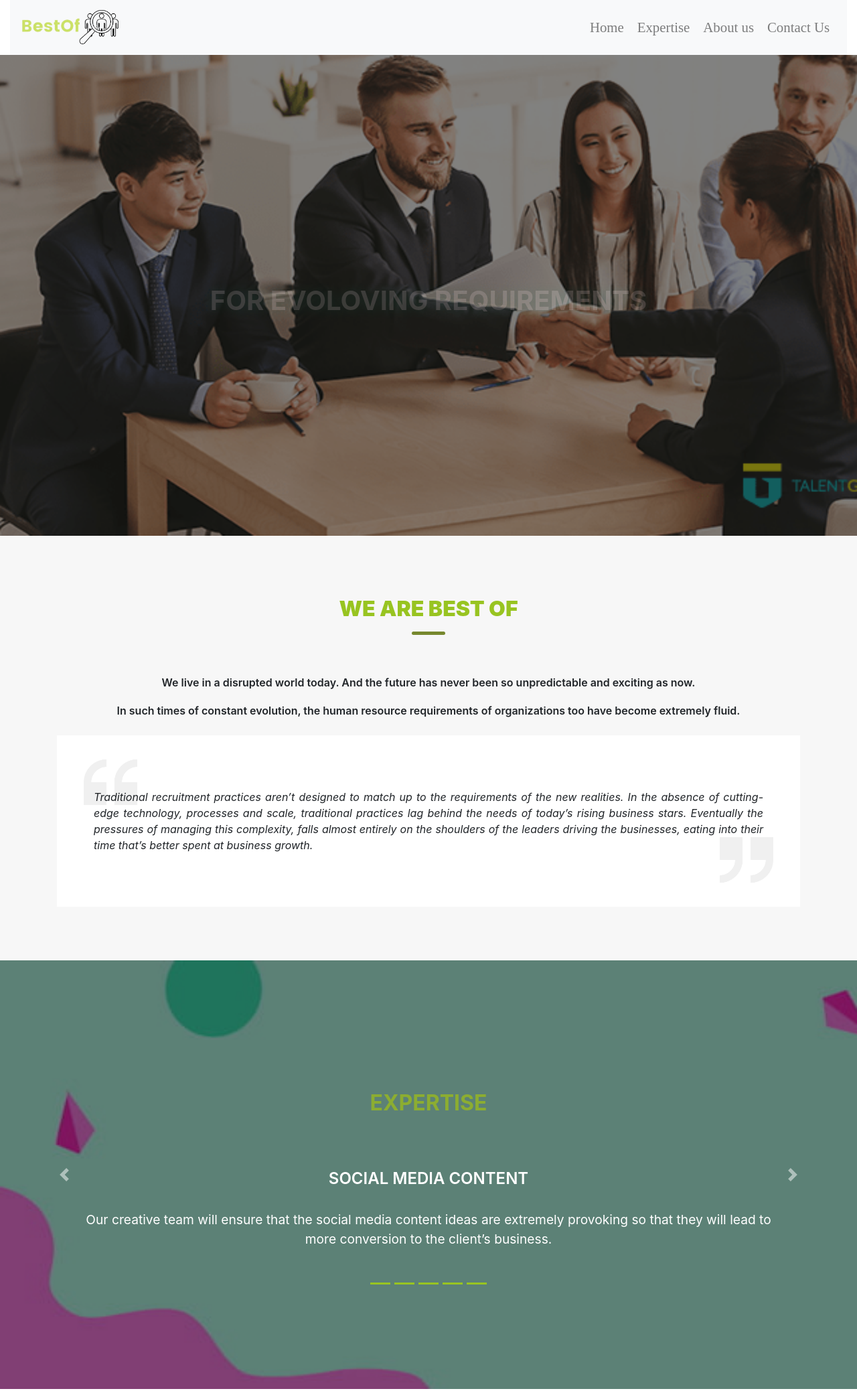
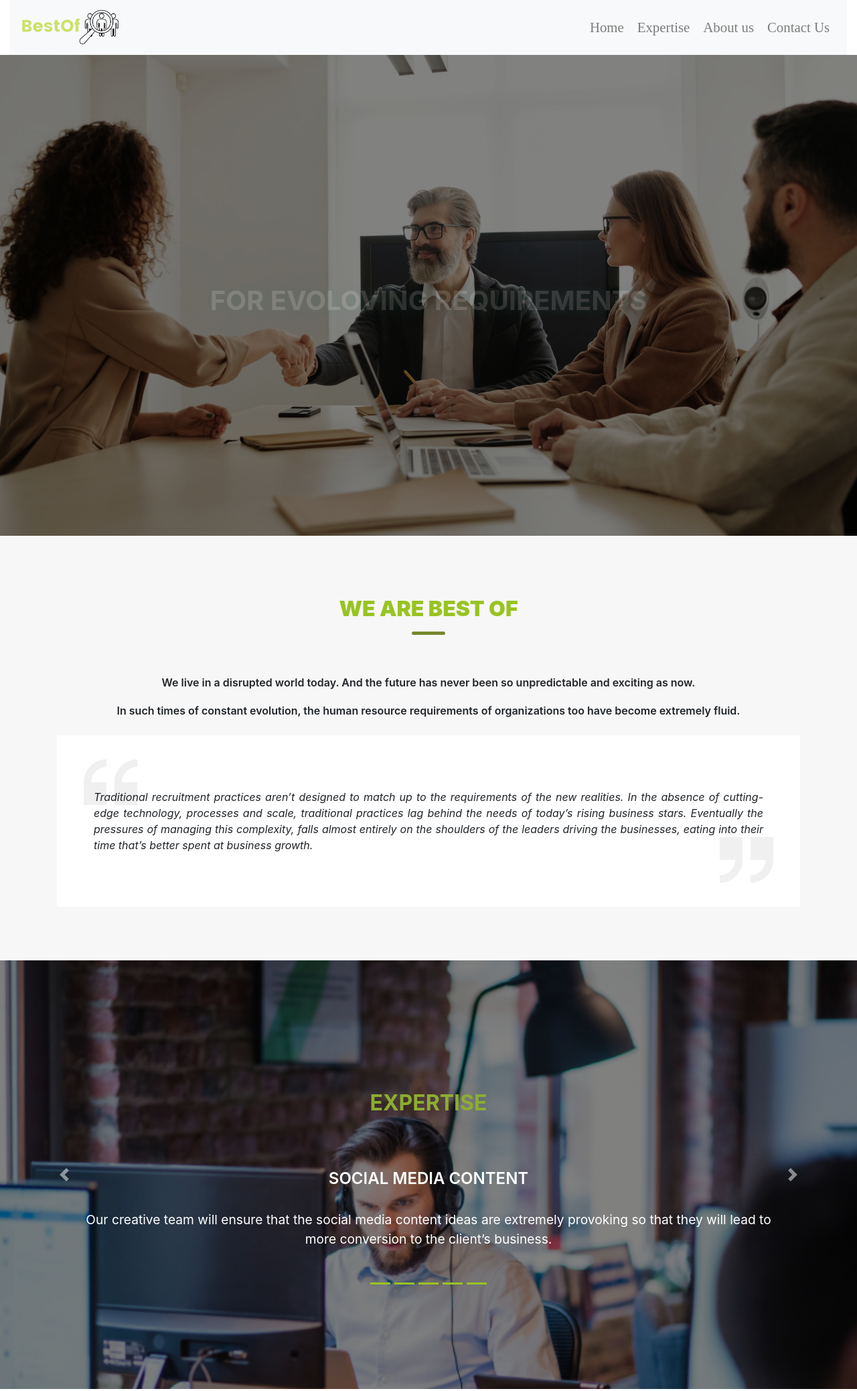
Before and after one commit to TheFoxyWebForge/RECRUIT, a plain HTML site: page index.html in a window 1280 px wide. Shown: the top 2077 px of the page at 67% size. Drawn offline with nearby package versions, Linux system fonts and the light colour scheme.

Commit message:
3rd commit

```diff
--- a/main.css
+++ b/main.css
@@ -70,7 +70,7 @@
       display: flex;
       align-items: center;
       justify-content: center;
-      background-image: url(1.png);
+      background-image: url(rekrut-flexi.jpg);
       background-size: cover;
       background-attachment: fixed;
   }
@@ -410,7 +410,7 @@
     /* The image used */
     padding-top: 4%;
     padding-bottom: 4%;
-    background-image: url(s4.jpg);
+    background-image: url(rekrut-futures.jpg);
     /* Create the parallax scrolling effect */
     background-attachment: scroll;
     background-position: center;
@@ -455,7 +455,7 @@
     display: flex;
     align-items: center;
     justify-content:center;
-    background-image: url(s6.jpg);
+    background-image: url(rekrut-select.png);
     background-size: cover;
     color:white;
     background-attachment: fixed;
```
Also changed, not shown: expertise.html (+1 -1 lines).
